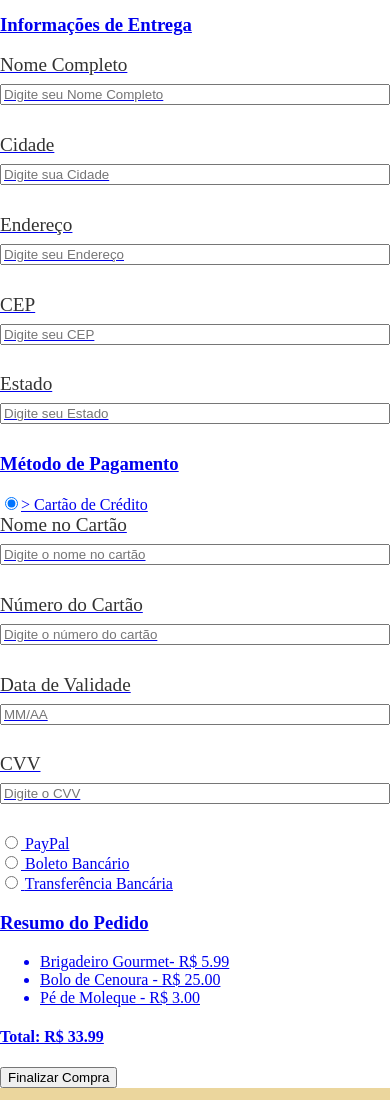
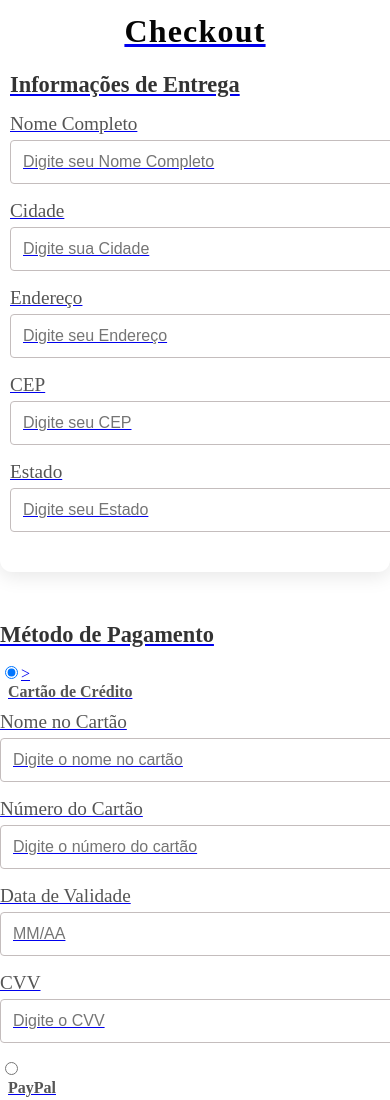
Before and after one commit to karineee3/projetoteste2, a plain HTML site: page checkout.html in a window 390 px wide. Shown: the part 160-1260 px from the top of the page. Drawn offline with Linux system fonts and the light colour scheme; a script that the page names is missing.

Commit message:
Update style.css
colocando mais coisas no style

```diff
--- a/style.css
+++ b/style.css
@@ -337,6 +337,255 @@ h2 {
 h1 {
     text-align: center;
 }
+.cart-container {
+    max-width: 800px;
+    margin: 50px auto;
+    background-color: white;
+    padding: 20px;
+    border-radius: 12px;
+    box-shadow: 0 4px 20px rgba(0, 0, 0, 0.1);
+}
+h2 {
+    text-align: center;
+    color: #000000;
+    font-weight: 700;
+    margin-bottom: 20px;
+    letter-spacing: 1.2px;
+}
+.cart-table {
+    width: 100%;
+    border-collapse: collapse;
+    margin-bottom: 20px;
+}
+.cart-table th, .cart-table td {
+    padding: 15px 10px;
+    text-align: left;
+    border-bottom: 1px solid #000000;
+    font-size: 1.1rem;
+}
+.cart-table th {
+    background-color: #ebd69d;
+    color: rgb(0, 0, 0);
+    font-weight: 600;
+    text-transform: uppercase;
+    letter-spacing: 1.2px;
+}
+
+.cart-table td {
+    font-size: 1rem;
+    color: #000000;
+}
+.cart-table td button {
+    background-color: #000000;
+    color: rgb(255, 255, 255);
+    border: none;
+    padding: 10px;
+    border-radius: 8px;
+    cursor: pointer;
+    font-size: 0.9rem;
+    transition: background-color 0.3s ease, transform 0.2s ease;
+}
+.cart-table td button:hover {
+    background-color: #e55a5a;
+    transform: scale(1.05);
+}
+.cart-summary {
+    display: flex;
+    justify-content: space-between;
+    align-items: center;
+    font-weight: 600;
+}
+.cart-summary h3 {
+    font-size: 1.5rem;
+    color: #333;
+}
+#cart-total {
+    color: #ff6363;
+    font-weight: 700;
+}
+.checkout-btn {
+    background-color: #000000;
+    color: rgb(255, 255, 255);
+    padding: 15px 30px;
+    border: none;
+    border-radius: 8px;
+    font-size: 1rem;
+    cursor: pointer;
+    transition: background-color 0.3s ease, transform 0.2s ease;
+}
+.checkout-btn:hover {
+    background-color: #e55a5a;
+    transform: scale(1.05);
+}
+@media (max-width: 768px) {
+    .cart-container {
+        padding: 10px;
+    }
+
+    .cart-summary {
+        flex-direction: column;
+        gap: 15px;
+    }
+
+    .checkout-btn {
+        width: 100%;
+    }
+}
+.checkout-container {
+    max-width: 800px;
+    margin: 50px auto;
+    background-color: white;
+    padding: 20px;
+    border-radius: 12px;
+    box-shadow: 0 4px 20px rgba(0, 0, 0, 0.1);
+}
+h2 {
+    text-align: center;
+    color: #050505;
+    font-weight: 600;
+    margin-bottom: 20px;
+}
+.checkout-section {
+    margin-bottom: 30px;
+}
+.checkout-section h3 {
+    font-size: 1.4rem;
+    color: #333;
+    margin-bottom: 15px;
+    font-weight: 600;
+}
+.form-group {
+    margin-bottom: 15px;
+}
+.form-group label {
+    display: block;
+    margin-bottom: 5px;
+    color: #555;
+}
+.form-group input {
+    width: 100%;
+    padding: 10px;
+    border: 1px solid #ffffff;
+    border-radius: 8px;
+    font-size: 1rem;
+    color: #333;
+}
+.payment-option {
+    margin: 10px 0;
+}
+.payment-option label {
+    font-size: 1rem;
+    margin-left: 8px;
+}
+.order-summary {
+    background-color: #f9f9f9;
+    padding: 15px;
+    border-radius: 10px;
+    border: 1px solid #ddd;
+}
+.order-summary ul {
+    list-style: none;
+    padding: 0;
+}
+.order-summary ul li {
+    font-size: 1.1rem;
+    margin-bottom: 10px;
+    color: #555;
+}
+.order-summary h4 {
+    font-size: 1.5rem;
+    color: #ff6b6b;
+    text-align: right;
+    font-weight: 600;
+    margin-top: 20px;
+
+}
+.checkout-btn {
+    display: block;
+    width: 100%;
+    background-color: #000000;
+    color: white;
+    padding: 15px;
+    border: none;
+    border-radius: 8px;
+    font-size: 1.2rem;
+    cursor: pointer;
+    transition: background-color 0.3s ease;
+    margin-top: 20px;
+}
+.checkout-btn:hover {
+    background-color: #e55a5a;
+}
+@media (max-width: 768px) {
+    .checkout-container {
+        padding: 10px;
+    }
+
+    .checkout-btn {
+        width: 100%;
+    }
+}
+.container {
+    background: rgb(255, 255, 255);
+    padding: 2rem;
+    border-radius: 8px;
+    box-shadow: 0 4px 10px rgba(0, 0, 0, 0.1);
+    width: 100%;
+    max-width: 450px;
+    text-align: center;
+
+}
+h1 {
+    text-align: center;
+    margin-bottom: 1.5rem;
+    color: #333;
+}
+.product-form {
+    display: flex;
+    flex-direction: column;
+}
+.form-group {
+    margin-bottom: 1rem;
+}
+label {
+    display: block;
+    margin-bottom: 0.5rem;
+    color: #555;
+    font-weight: bold;
+}
+input[type="text"],
+input[type="number"],
+input[type="file"] {
+    padding: 0.75rem;
+    border: 1px solid #c4bdbd;
+    border-radius: 4px;
+    font-size: 1rem;
+    width: 100%;
+    transition: border-color 0.3s;
+}
+input[type="text"]:focus,
+input[type="number"]:focus {
+    border-color:  #494646;
+    outline: none;
+}
+input[type="file"] {
+    padding: 0.2rem;
+}
+button {
+    padding: 0.75rem;
+    border: none;
+    border-radius: 4px;
+    background-color: #000000;
+    color: white;
+    font-size: 1rem;
+    cursor: pointer;
+    transition: background-color 0.3s;
+}
+button:hover {
+    background-color: #218838;
+    transform: scale(1.05);
+}
+
 
 footer {
     background-color: #ebd69d;
```
